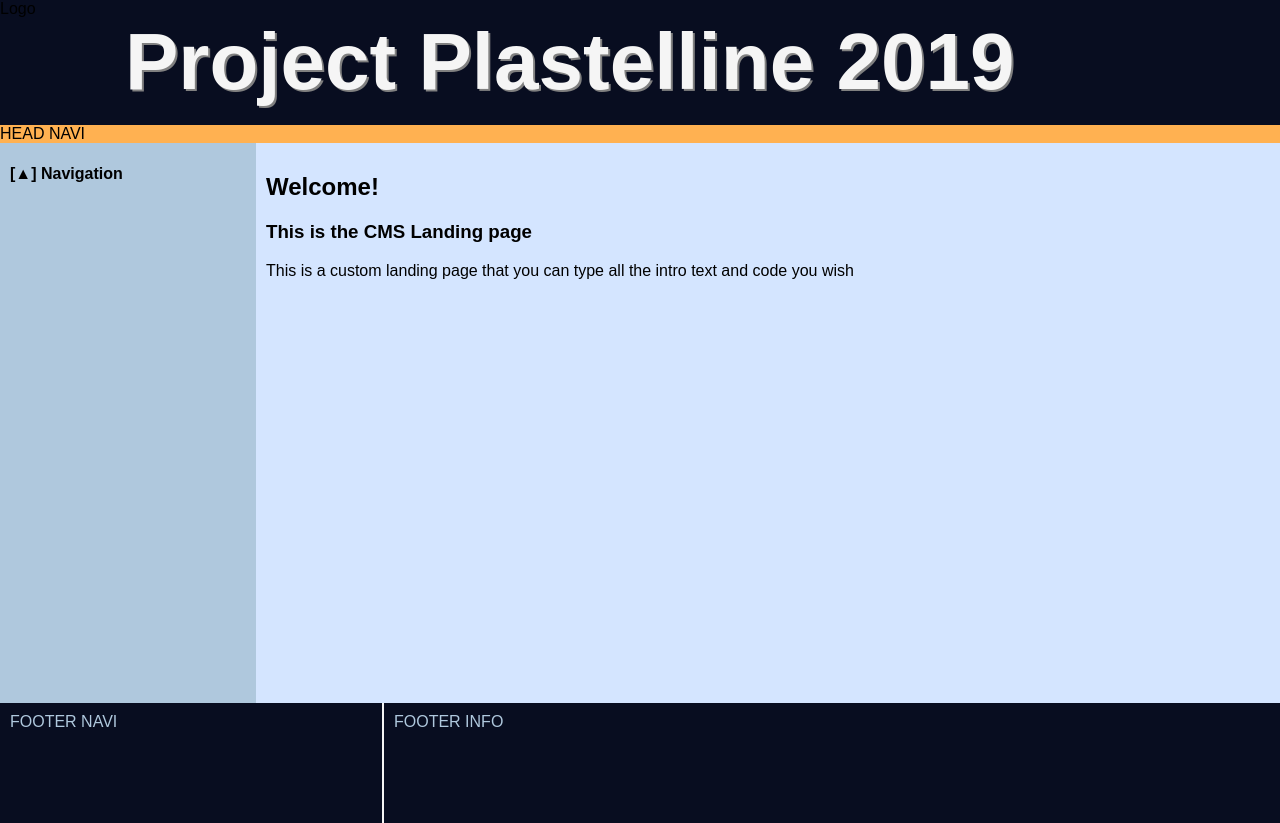
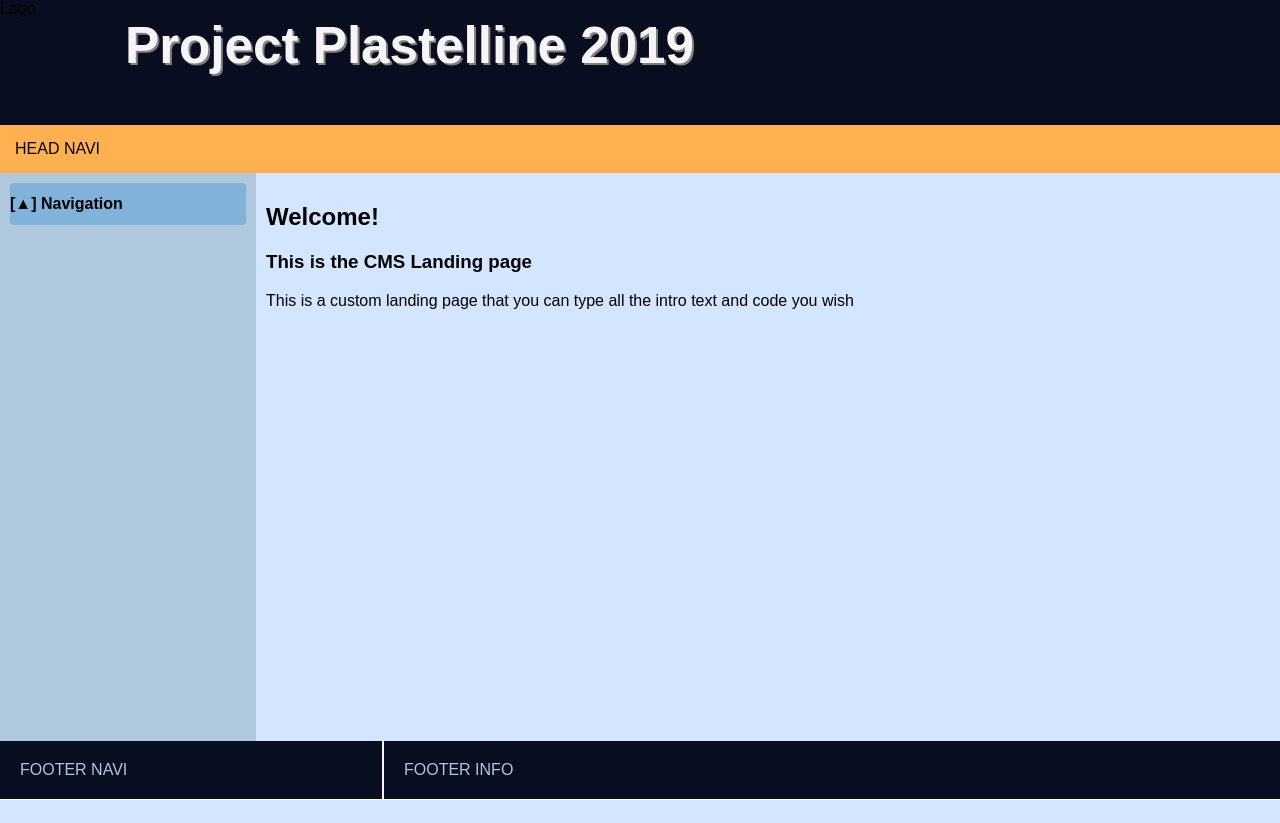
Before and after one commit to jpandithas/cms2019, a PHP site: page /index.php?q=home in a window 1280 px wide. After the commit the page ends 800 px from the top, so only its background shows below. Run offline with PHP 8.4, Linux system fonts and the light colour scheme; data comes from the database, SQL or seed files in the repository.

Commit message:
Theme rework and bugfixes

```diff
--- a/includes/classes/navigation_class.php
+++ b/includes/classes/navigation_class.php
@@ -42,7 +42,7 @@ class Main_Navigation {
     {
         if (Security::UserIsLoggedIn())
         {
-            $html = "<h3 id='user-hello'>";
+            $html = "<h3 class='sidebar-row' id='user-hello'>";
             $html .= "User: ".$_SESSION['username'];
             $html .= "</h3>";
             print($html);
--- a/modules/denied/denied.php
+++ b/modules/denied/denied.php
@@ -2,9 +2,10 @@
 
 function denied()
 {
+    Append_Title("Access Denied");
     Append_Content("<h2> Access Denied </h2>");
-
-    Append_Content( "<br/><a href='".CMS_BASE_URL."'> Return to Home Page </a><br/>");
+    Append_Content("<p>You need to login and have sufficient privileges to view this content.</p>");
+    Append_Content("<br/><a href='".CMS_BASE_URL."'> Return to Home Page </a><br/>");
 }
 
 ?>
--- a/modules/login/login.php
+++ b/modules/login/login.php
@@ -13,7 +13,7 @@ function Login()
     {
 
         if (empty($_POST['username']) or empty($_POST['password'])){
-            Append_Content("<h3> Login Failed </h3>");
+            Append_Content("<h4 class='error-bar'> Login Failed </h4>");
             Append_Content(login_form());
             return FALSE;
         }
--- a/modules/not_found/not_found.php
+++ b/modules/not_found/not_found.php
@@ -2,6 +2,7 @@
 
 function not_found()
 {
+    Append_Title("Page Not Found");
     Append_Content("<h1> Page Not Found! </h1>");
 
     Append_Content( "<br/><a href='".CMS_BASE_URL."'> Return to Home Page </a><br/>");
--- a/themes/default/default.css
+++ b/themes/default/default.css
@@ -4,97 +4,94 @@
     box-sizing: border-box;
 }
 
-body {
-    margin: auto;
+html, body {
+    margin: 0px;
     font-family: Arial, Helvetica, sans-serif;
-    min-height: 100vh;
-    width: 100%;
+    height: 100%;
 }
 
-#site-wrapper {
-    width: 100%;
-    height: 100vh;
-    margin: 0%;
-    background-color: paleturquoise;
-}
 
-#header-wrapper{
+.header-wrapper{
     width: 100%;
     background-color: rgb(207, 250, 250);
 }
 
-
-#logo {
+.logo {
     width: 125px;
     height: 125px;
     background-color: #080d20;
     float: left;
 }
-#site-name{
+.site-name{
     padding: 12px;
     width: 100%;
     height: 125px;
     background-color: #080d20;
     color: whitesmoke;
     text-shadow: 2px 2px gray;
-    font-size: 5vh;
+    font-size: 2vw;
 }
 
-#site-name h1 {
+.site-name h1 {
     padding: 2px;
     margin: 2px;
 }
 
-#head-navi {
-    width: 100%;
+.head-navi {
+    padding: 15px;
+    overflow: hidden;
+    top:0;
     background-color: #ffb151;
 }
 
+/* CONTENT AREA */
 
-#content-wrapper {
-    width:100%;
+.content-wrapper {
+    min-height: 71vh;
     display: flex;
-    height: 70vh;
+    flex-wrap:wrap;
 }
 
+.content-main {
+  flex: 80%;
+    background-color: #d4e5ff;
+    padding: 10px;
+}
 
-#sidebar-left {
-    width: 20%;
-    float: left;
+/* SIDEBAR AREA */
+.sidebar-left {
+
+    flex: 20%;
     background-color: #afc8dd;
     padding: 10px;
 }
 
-#content-main {
-    width: 80%;
-    float: left;
-    background-color: #d4e5ff;
-    padding: 10px;
+.sidebar-row{
+    width: 100%;
+    background-color: #81b2da;
+    padding: 12px 12px 12px 1px;
+    border-radius: 4px;
 }
 
-#footer-wrapper {
-    width:100%;
+/* FOOTER */
+
+.footer-wrapper {
     overflow: hidden;
     display: flex;
-    height: 15vh;
 }
 
-#footer-inner-left {
-    padding: 10px;
-    width: 30%;
-    display: flex;
+.footer-inner-left {
+    padding: 20px;
+    flex: 30%;
     background-color: #080d20;
-    float: left;
     border-right: 2px solid whitesmoke;
     color: #afc8dd
 }
 
-#footer-inner-bottom{
-    padding: 10px;
-    width: 70%;
-    display: flex;
+.footer-inner-right{
+    padding: 20px;
+    flex: 70%;
     background-color: #080d20;
-    float: right;
     color: #afc8dd;
 }
 
@@ -102,7 +99,7 @@ body {
 .nav {
     list-style: none;
     text-decoration: none;
-    color: darkblue;
+    color: rgb(7, 7, 36);
     font-weight: bold;
     margin: 0;
     padding: 0;
@@ -113,6 +110,7 @@ body {
     border-bottom: 1px solid gray;
     display: block;
     padding: 4px;
+    border-radius: 4px;
 }
 
 .nav-link:link, .nav-link:visited{
@@ -121,7 +119,7 @@ body {
 }
 
 .nav-link:hover {
-    background: #afc8dd;
+    background: #527592;
     font-weight: bold;
     color: whitesmoke;
 }
@@ -155,8 +153,8 @@ body {
 .info-bar{
     width:100%;
     padding: 12px;
-    border: 2px 2px solid red;
-    background: pink;
+    border: 2px 2px solid #5998ff;
+    background: lightskyblue;
     border-radius: 4px;
 }
 
@@ -174,7 +172,8 @@ input#menu {
 
 label[for=menu]{
     width:100%;
-    background-color: #afc8dd;
+    background-color: #81b2da;
+    border-radius: 4px;
 }
 
 .collapsible#menu{
@@ -183,11 +182,11 @@ label[for=menu]{
 }
 
 /* when the checkbox is not checked */
-input:not(:checked) ~label ::before {
+input:not(:checked) ~ label[for='menu'] ::before {
     content: " [▲] ";
 }
 /*when the chkeckbox is checked */
-input:checked ~ label::before {
+input:checked ~ label[for='menu']::before {
     font-weight: bold;
     content: " [▼] ";
 }
@@ -198,17 +197,22 @@ input:checked ~ #menu {
 
 /*media query for the mobile version*/
 @media (max-width: 600px) {
-    #content-wrapper, #footer-wrapper, #content-inner, #content-left, #content-main, #sidebar-left, #footer-inner-left, #footer-inner-bottom {
+    .content-wrapper, .footer-wrapper, .content-main, .sidebar-left, .footer-inner-left, .footer-inner-right {
       width: 100%;
       height: auto;
+      min-height: unset;
       display: block;
     }
-    #site-name {
+    .site-name {
         height: auto;
         align-content: center;
         width:100%;
+
     }
-    #logo{
+    .footer-inner-left{
+        border: 0px;
+    }
+    .logo{
         display: none;
     }
   }
--- a/themes/default/default.tpl.php
+++ b/themes/default/default.tpl.php
@@ -9,20 +9,18 @@
     <link rel="stylesheet" type="text/css" media="screen" href="themes\default\forms.css">
 </head>
 <body>
-    <div id="site-wrapper" class="site">
-        <div id="header-wrapper">
-                <div id="logo"><?php Logo();?></div>
-                <div id="site-name"><h1><?php Site_Name();?></h1></div>
-                <div id="head-navi"><?php Head_Navigation();?></div>
+        <div class="header-wrapper">
+                <div class="logo"><?php Logo();?></div>
+                <div class="site-name"><h1><?php Site_Name();?></h1></div>
+                <div class="head-navi"><?php Head_Navigation();?></div>
         </div>
-        <div id="content-wrapper" >
-                <div id="sidebar-left"><?php Main_Navi();?> </div>
-                <div id="content-main" ><?php Content();?>  </div>
+        <div class="content-wrapper" >
+                <div class="sidebar-left"><?php Main_Navi();?> </div>
+                <div class="content-main" ><?php Content();?>  </div>
         </div>
-        <div id="footer-wrapper">
-            <div id="footer-inner-left"><?php Footer_Navi();?></div>
-            <div id="footer-inner-bottom"><?php Footer_Info();?></div>
+        <div class="footer-wrapper">
+            <div class="footer-inner-left"><?php Footer_Navi();?></div>
+            <div class="footer-inner-right"><?php Footer_Info();?></div>
         </div>
-</div>
 </body>
 </html>
--- a/themes/default/forms.css
+++ b/themes/default/forms.css
@@ -50,14 +50,23 @@ input[type=text], select, textarea {
     padding: 20px;
   }
 
-  /* Floating column for labels: 25% width */
+  .form-separator{
+    border-radius: 5px;
+    background-color: rgba(200,200,220, 0.7);
+    padding-top: 3px;
+    padding-bottom: 3px;
+    font-weight: bolder;
+    margin-top: 3px;
+    margin-bottom: 3px;
+  }
+  /* Floating column for labels: 30% width */
   .col-30 {
     float: left;
     width: 30%;
     margin-top: 6px;
   }
 
-  /* Floating column for inputs: 75% width */
+  /* Floating column for inputs: 70% width */
   .col-70 {
     float: left;
     width: 70%;
```
Also changed, not shown: includes/classes/webform_class.php (+52 -17 lines), modules/add_user/add_user.php (+53 -4 lines).
